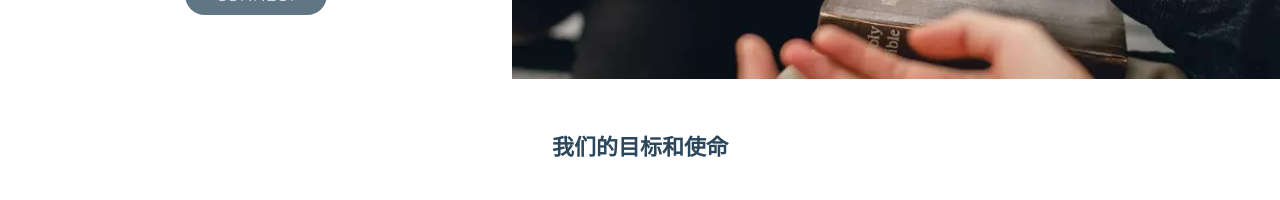
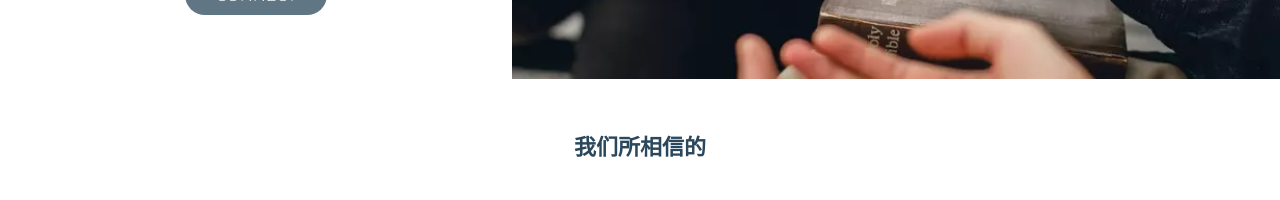
Before and after one commit to jingminglake/chicago_church, a React (Vite) app: page / in a window 1280 px wide. Shown: the part 1040-1240 px from the top of the page. Built offline with nearby package versions, Linux system fonts and the light colour scheme.

Commit message:
Update Home.jsx

```diff
--- a/src/components/home/Home.jsx
+++ b/src/components/home/Home.jsx
@@ -48,7 +48,7 @@ const Home = () => {
         ></div>
       </section>
 
-      <div className='home-hea c2b475c'>我们的目标和使命</div>
+      <div className='home-hea c2b475c'>我们所相信的</div>
 
       <section className='home-rw' style={{ marginBottom: "50px" }}>
         <div className='home-rwch'>
```
